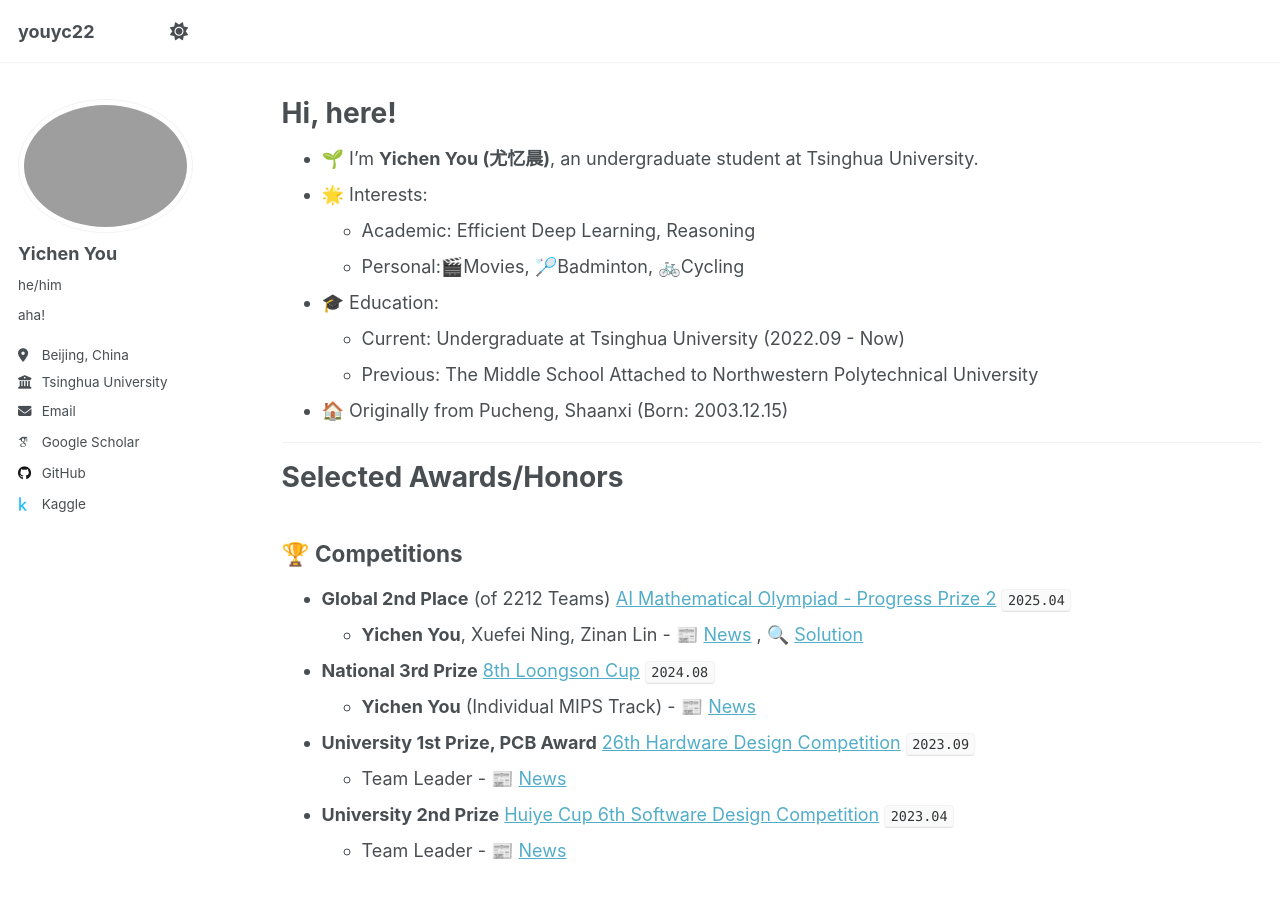
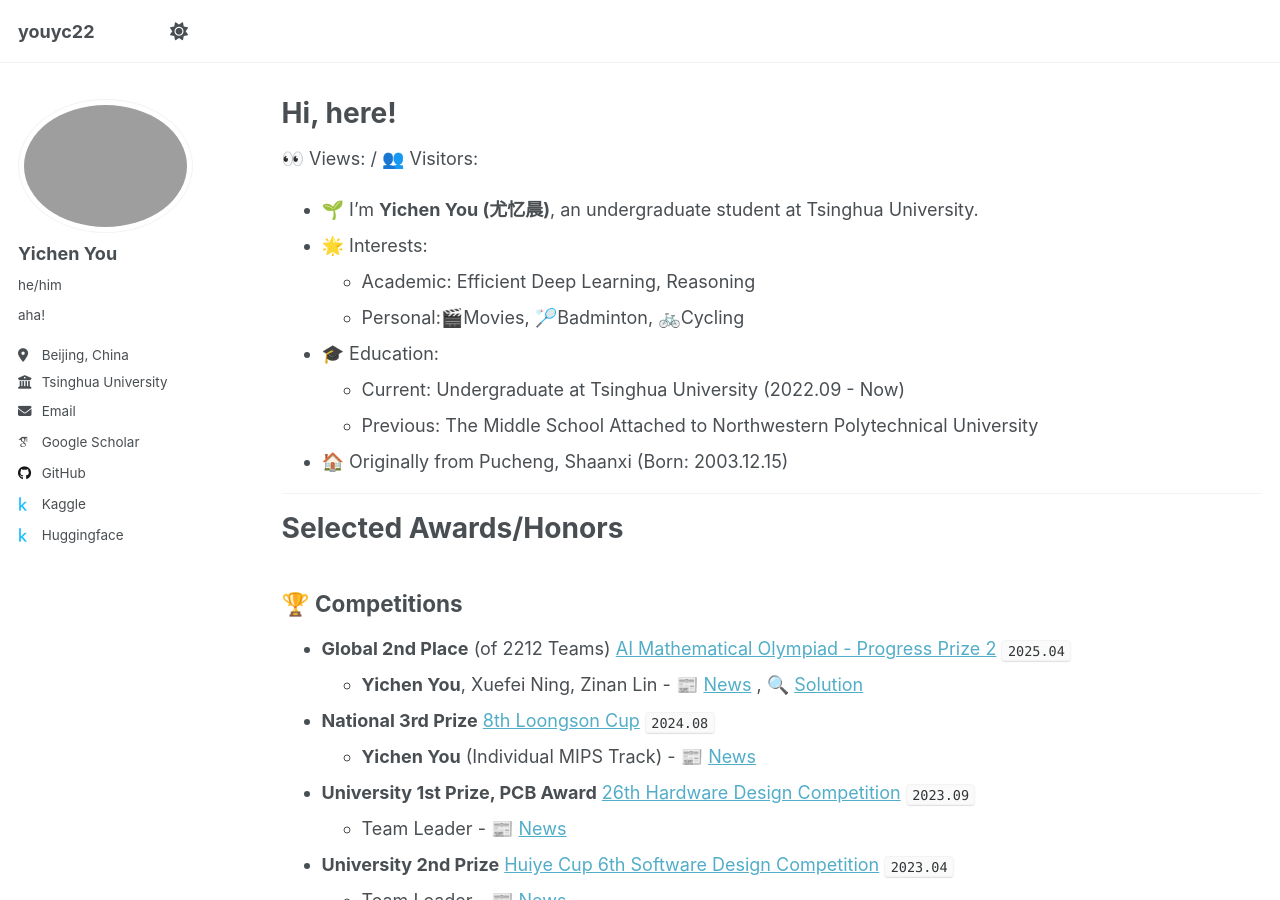
Before and after one commit to youyc22/youyc22.github.io.backup, a Jekyll site: the page built from _pages/about.md, in a window 1280 px wide and 900 px high. Built offline with Jekyll 4.4.1, drawn with Linux system fonts in a browser that asks for light colours; some web fonts are replaced; comment, search, counter and statistics services are not loaded.

Commit message:
[minor]: busuanzi

```diff
--- a/_config.yml
+++ b/_config.yml
@@ -47,6 +47,7 @@ author:
   dribbble         : # Username
   github           : "youyc22"
   kaggle           : "youyc22"
+  huggingface      : "youyc22"
   stackoverflow    : # User number or user number and name (i.e., use "1" or "1/jeff-atwood")
 
   # Social media
--- a/_includes/author-profile.html
+++ b/_includes/author-profile.html
@@ -82,6 +82,9 @@
       {% if author.kaggle %}
         <li><a href="https://kaggle.com/{{ author.kaggle }}"><i class="fab fa-fw fa-kaggle icon-pad-right" aria-hidden="true"></i>Kaggle</a></li>
       {% endif %}
+      {% if author.huggingface %}
+        <li><a href="https://huggingface.com/{{ author.huggingface }}"><i class="fab fa-fw fa-kaggle icon-pad-right" aria-hidden="true"></i>Huggingface</a></li>
+      {% endif %}
       {% if author.stackoverflow %}
         <li><a href="https://www.stackoverflow.com/users/{{ author.stackoverflow }}"><i class="fab fa-fw fa-stack-overflow icon-pad-right" aria-hidden="true"></i>Stackoverflow</a></li>
       {% endif %}
--- a/_layouts/default.html
+++ b/_layouts/default.html
@@ -26,6 +26,7 @@ layout: compress
     </div>
 
     {% include scripts.html %}
+    <script async src="//busuanzi.9420.ltd/busuanzi.pure.mini.js"></script>
 
   </body>
 </html>
--- a/_pages/about.md
+++ b/_pages/about.md
@@ -7,6 +7,8 @@ redirect_from:
   - /about/
   - /about.html
 ---
+
+👀 Views: <span id="busuanzi_value_site_pv"></span> / 👥 Visitors: <span id="busuanzi_value_site_uv"></span>
 
 - 🌱 I'm **Yichen You (尤忆晨)**, an undergraduate student at Tsinghua University.
 - 🌟 Interests:
```
